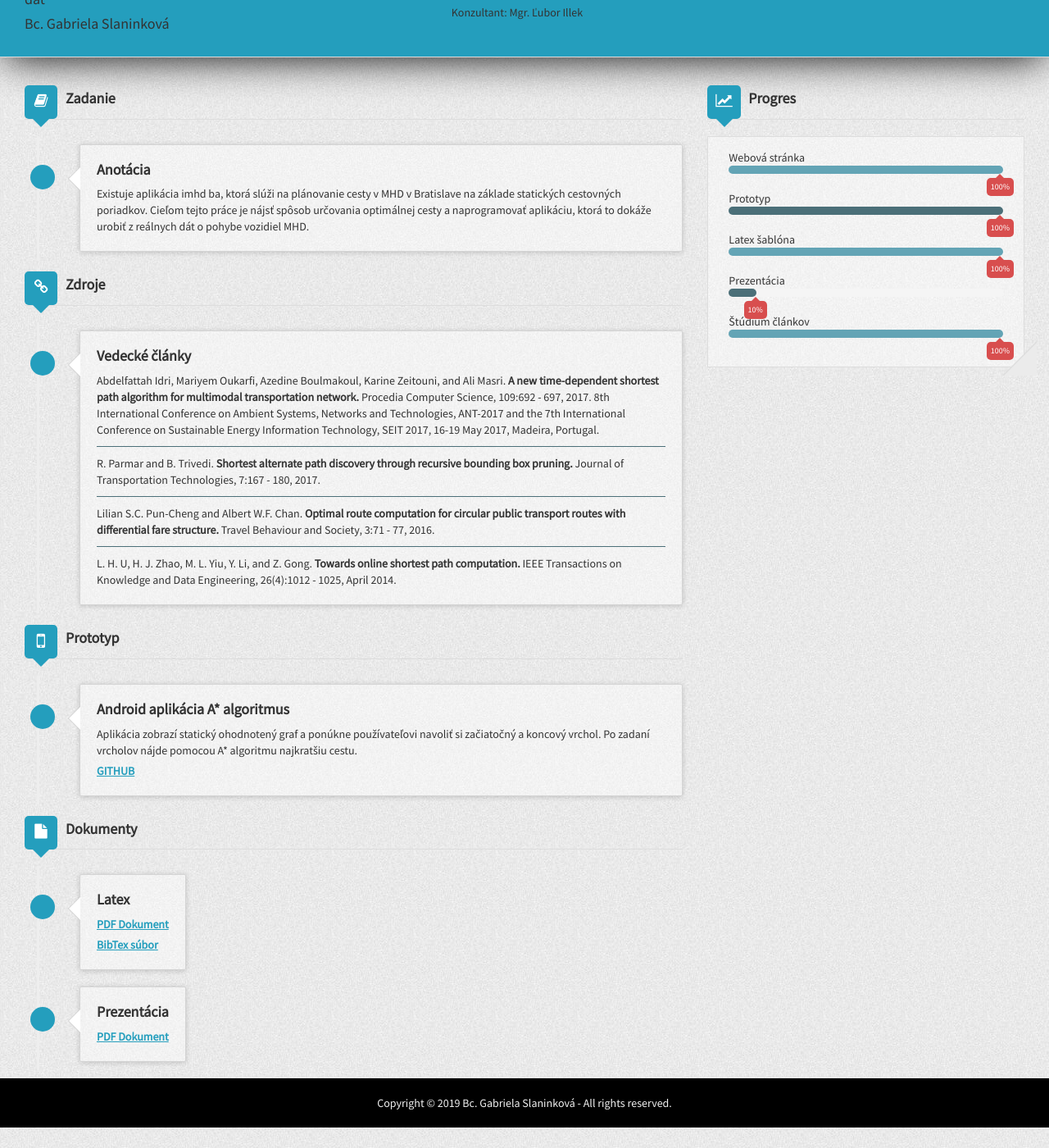
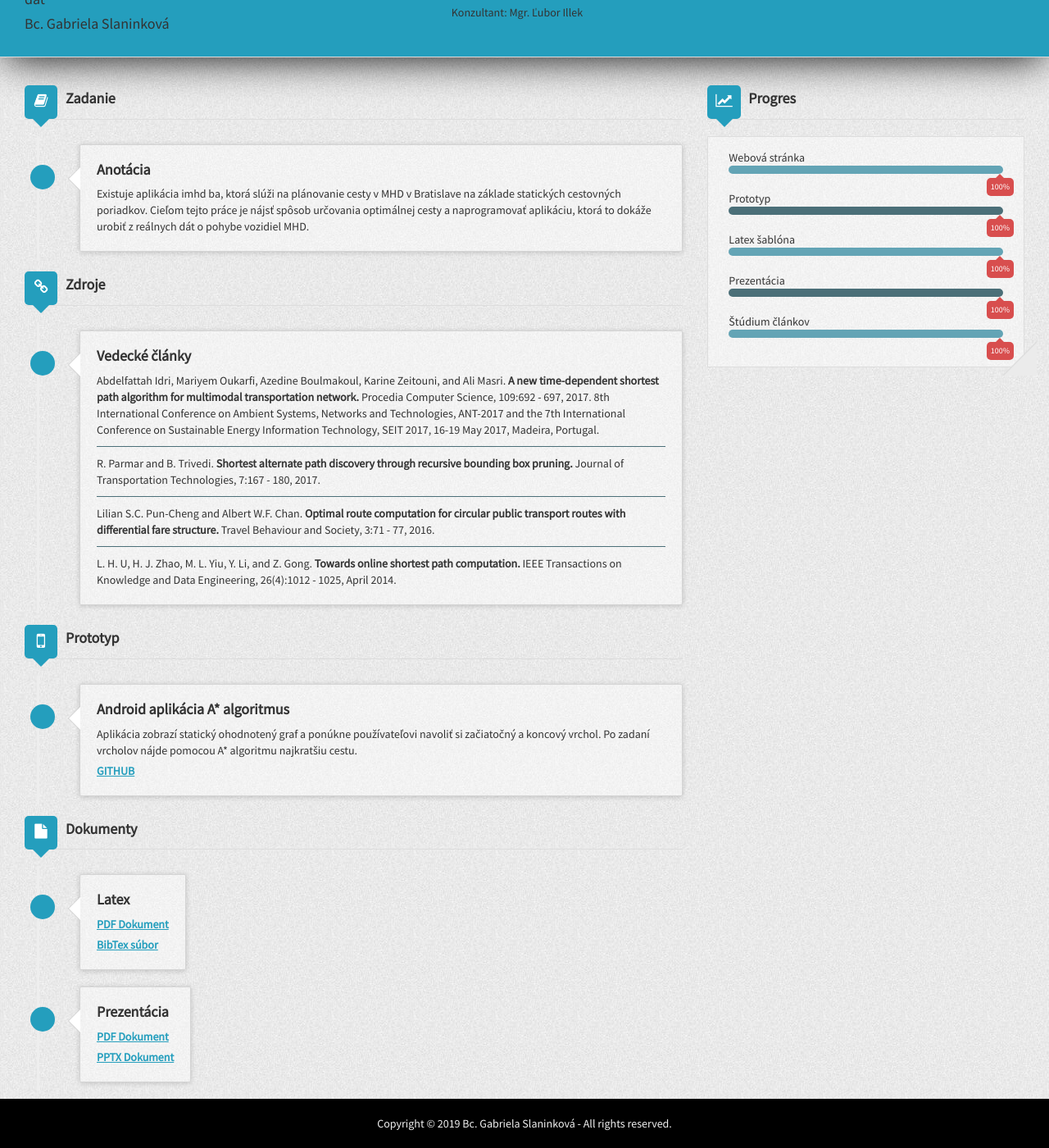
Before and after one commit to gabikaSlani/diploma-thesis, a Jekyll site: the page built from docs/index.md, in a window 1280 px wide and 1400 px high, scrolled down 87 px. Shown: the whole window at 82% size. Built offline with Jekyll 4.4.1, drawn with Linux system fonts in a browser that asks for light colours; nearby versions of some CDN libraries.

Commit message:
presentation

```diff
--- a/docs/_config.yml
+++ b/docs/_config.yml
@@ -33,7 +33,7 @@ author:
       percentage: 100%
     - skill4:
       name: Prezentácia
-      percentage: 10%
+      percentage: 100%
     - skill5:
       name: Štúdium článkov
       percentage: 100%
--- a/docs/index.md
+++ b/docs/index.md
@@ -87,8 +87,11 @@ layout: default
                                 <h4 class="timeline-title"><strong>Prezentácia</strong></h4>
                             </div>
                             <div class="timeline-body">
-                                <p><a href="" class="link">
+                                <p><a href="assets/prezentacia.pdf" download class="link">
                                   PDF Dokument
+                                </a></p>
+                                <p><a href="assets/prezentacia.pptx" download class="link">
+                                  PPTX Dokument
                                 </a></p>
                             </div>
                         </div>
```
Also changed, not shown: 2 other files.
